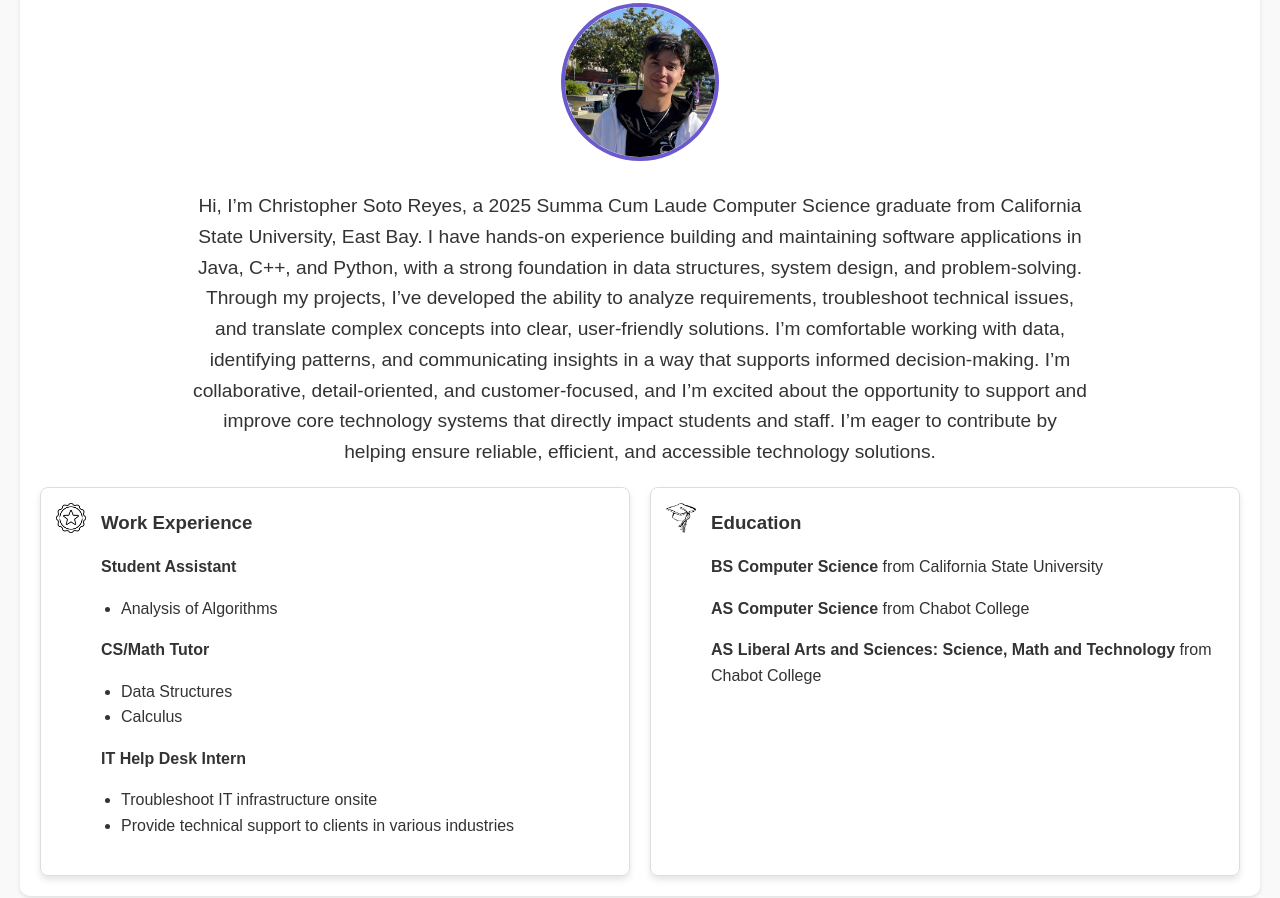
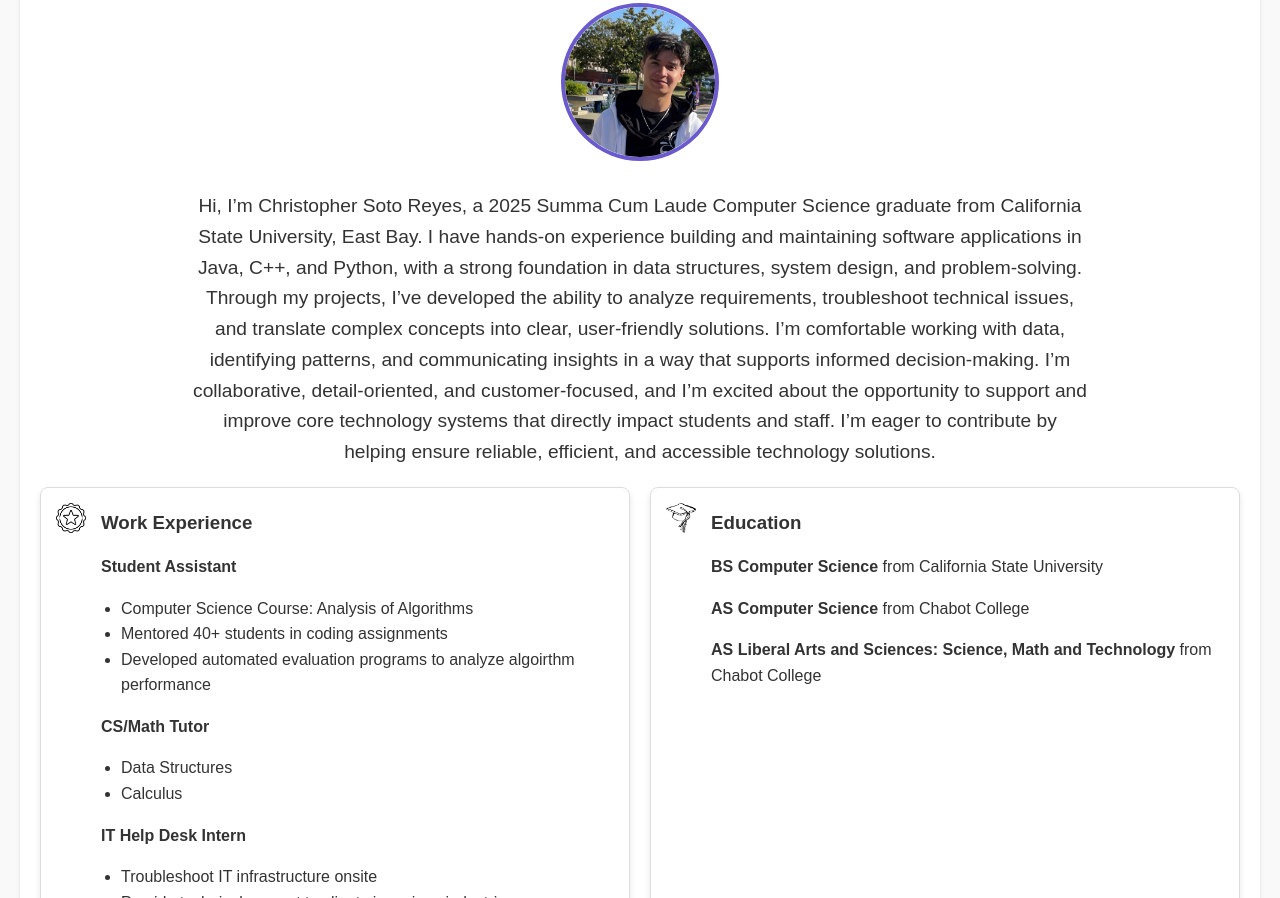
Before and after one commit to ChrisSR11/ChrisSR11.github.io, a plain HTML site: page index.html in a window 1280 px wide. Shown: the part 303-1201 px from the top of the page. Drawn offline with Linux system fonts and the light colour scheme.

Commit message:
Revise work experience and enhance content
Updated work experience details and improved content clarity.

```diff
--- a/index.html
+++ b/index.html
@@ -41,7 +41,9 @@
                 <h3>Work Experience</h3>
                 <p><strong>Student Assistant</strong></p>
                 <ul>
-                    <li>Analysis of Algorithms</li>
+                    <li>Computer Science Course: Analysis of Algorithms</li>
+                    <li>Mentored 40+ students in coding assignments</li>
+                    <li>Developed automated evaluation programs to analyze algoirthm performance</li>
                 </ul>
                 <p><strong>CS/Math Tutor</strong></p>
                 <ul>
```
